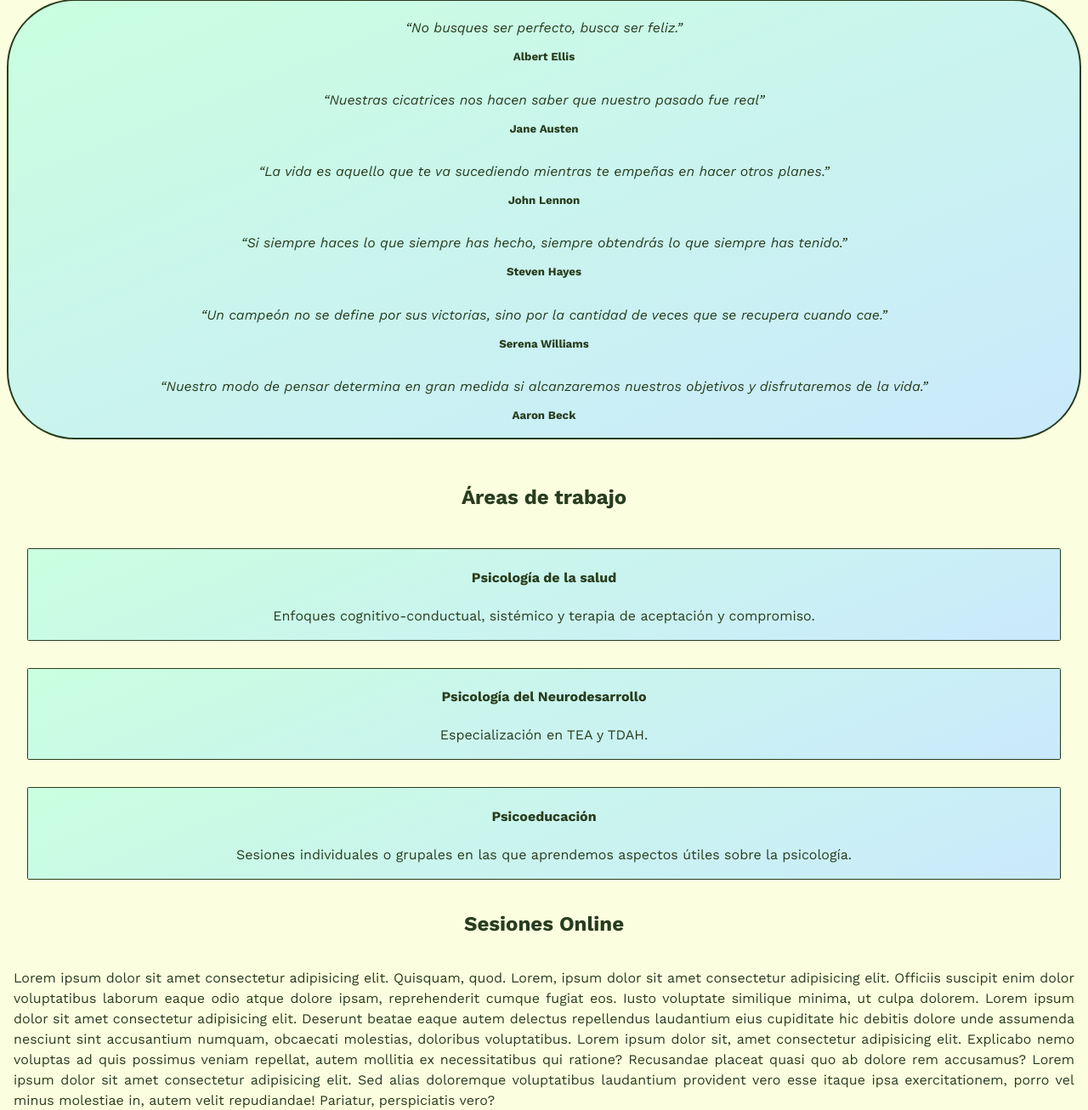
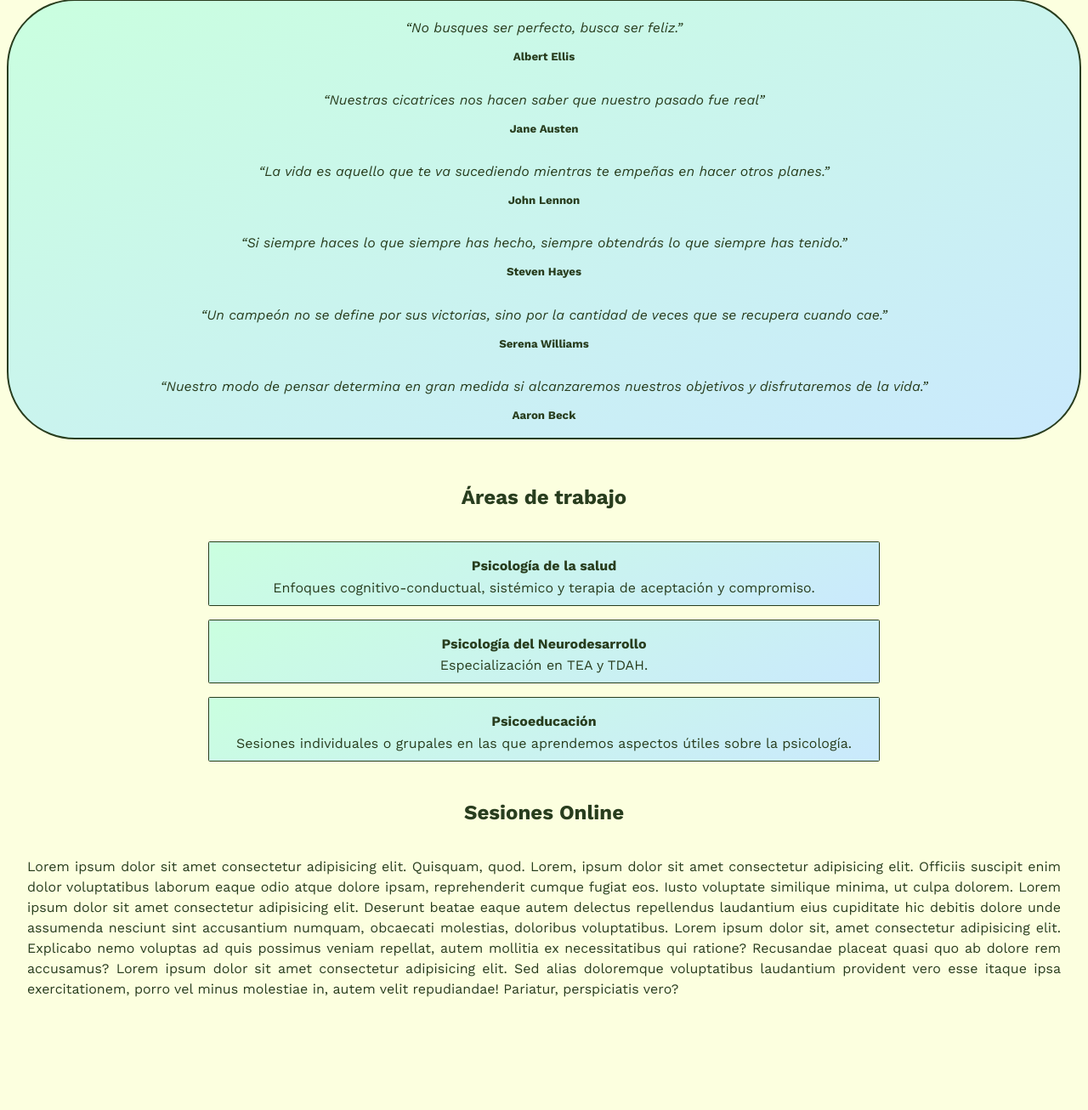
Before and after one commit to Joseolezi/Joseolezi.github.io, a PHP site: page / in a window 1280 px wide. Shown: the part 1100-2406 px from the top of the page at 85% size. Run offline with PHP 8.4, Linux system fonts and the light colour scheme.

Commit message:
Update style.css

```diff
--- a/style.css
+++ b/style.css
@@ -257,6 +257,10 @@ h4 {
     color: var(--primary-txt-color);
     text-align: center;
     padding: 0rem 0rem;
+    margin-top: 1rem;
+    margin-bottom: 0.1rem;
+    margin-right: 2rem;
+    margin-left: 2rem;
 }
 
 /* h5 es usado para los autores de las citas */
@@ -272,7 +276,10 @@ h5 {
 p {
     color: var(--primary-txt-color);
     text-align:justify;
-    margin: 1rem 1rem;
+    margin-top: 0.1rem;
+    margin-bottom: 0.5rem;
+    margin-right: 2rem;
+    margin-left: 2rem;
     padding-top: 0rem;
     padding-bottom: 0rem;
     line-height: 1.5;
@@ -349,6 +356,10 @@ li:hover {
 
     scroll-margin-top: 8rem;
     height: min-content;
+    align-items: center;
+    text-align: center;
+    display:inline-block;
+    overflow: hidden;
 
 }
 
@@ -365,9 +376,12 @@ li:hover {
 .sec1 li {
 
     background: var(--primary-gradient);
-
+    max-width: 60rem;
     padding: 0rem;
-    margin: 2rem;
+    margin-top: 1rem;
+    margin-bottom: 1rem;
+    margin-right: 4rem;
+    margin-left: 4rem;
     border: 0.01rem solid var(--primary-txt-color);
     border-radius: 0.1rem;
     text-align: center;
@@ -379,7 +393,7 @@ li:hover {
 
 .sec1 li:hover {
     background: var(--higlight-gradient);
-    scale: 1.04;
+    scale: 1.1;
 
 
 }
```
